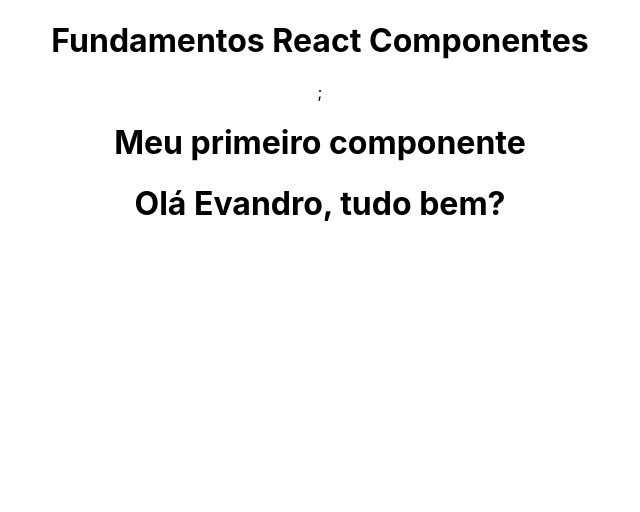
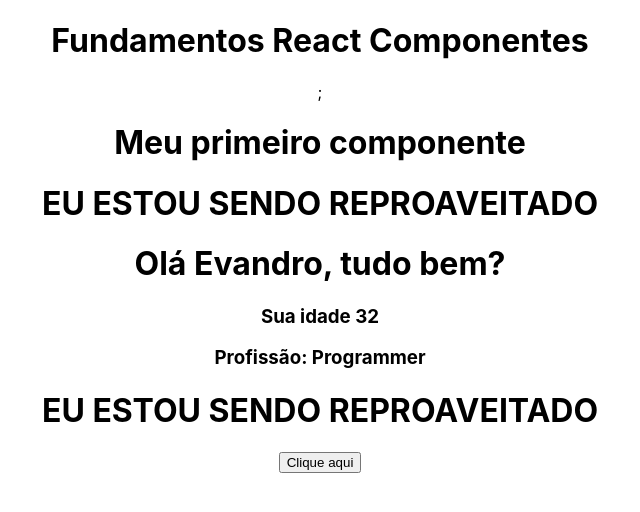
Before and after one commit to evandro-rtib/curso-React, a React (Create React App) app in the folder FUNDAMENTOS_1/fundamentos_componentes/: page / in a window 1280 px wide. Shown: the top 512 px of the page, without its empty margins (320-960 px from the left). Built offline with nearby package versions, Linux system fonts and the light colour scheme.

Commit message:
Fundamentos_1: criando eventos

```diff
--- a/FUNDAMENTOS_1/fundamentos_componentes/src/App.js
+++ b/FUNDAMENTOS_1/fundamentos_componentes/src/App.js
@@ -4,6 +4,8 @@
 // style / CSS
 import './App.css';
 import TemplateExpressions from './components/TemplatesExpressions';
+import MyComponent from './components/MyComponent';
+import Events from './components/Events';
 
 function App() {
   return (
@@ -11,6 +13,8 @@
       <h1>Fundamentos React Componentes</h1>
       <FirstComponent />
       <TemplateExpressions />
+      <MyComponent />
+      <Events />
     </div>
   );
 }
--- /dev/null
+++ b/FUNDAMENTOS_1/fundamentos_componentes/src/components/Events.js
@@ -0,0 +1,13 @@
+const Events = ()  =>{
+    const handleMyEvent = (e) =>{
+        console.log(e);
+        console.log("Ativou o evento!");
+    };
+
+    return(
+        <div>
+            <button onClick={handleMyEvent}>Clique aqui</button>
+        </div>
+    );
+}
+export default Events;
--- a/FUNDAMENTOS_1/fundamentos_componentes/src/components/FirstComponents.js
+++ b/FUNDAMENTOS_1/fundamentos_componentes/src/components/FirstComponents.js
@@ -1,9 +1,12 @@
+import MyComponent from "./MyComponent";
+
 const FirstComponent = () => {
 
     return (
         <div>
             {/*Algum comentário*/};
             <h1>Meu primeiro componente</h1>
+            <MyComponent />
         </div>
     );
 
--- /dev/null
+++ b/FUNDAMENTOS_1/fundamentos_componentes/src/components/MyComponent.js
@@ -0,0 +1,12 @@
+const MyComponent = () => {
+
+    return(
+        <div>
+            <h1>
+                EU ESTOU SENDO REPROAVEITADO
+            </h1>
+        </div>
+    );
+
+}
+export default MyComponent;
--- a/FUNDAMENTOS_1/fundamentos_componentes/src/components/TemplatesExpressions.js
+++ b/FUNDAMENTOS_1/fundamentos_componentes/src/components/TemplatesExpressions.js
@@ -9,6 +9,8 @@
     return (
         <div>
             <h1>Olá {data.name}, tudo bem?</h1>
+            <h3>Sua idade {data.age}</h3>
+            <h3>Profissão: {data.job}</h3>
         </div>
     )
 
```
